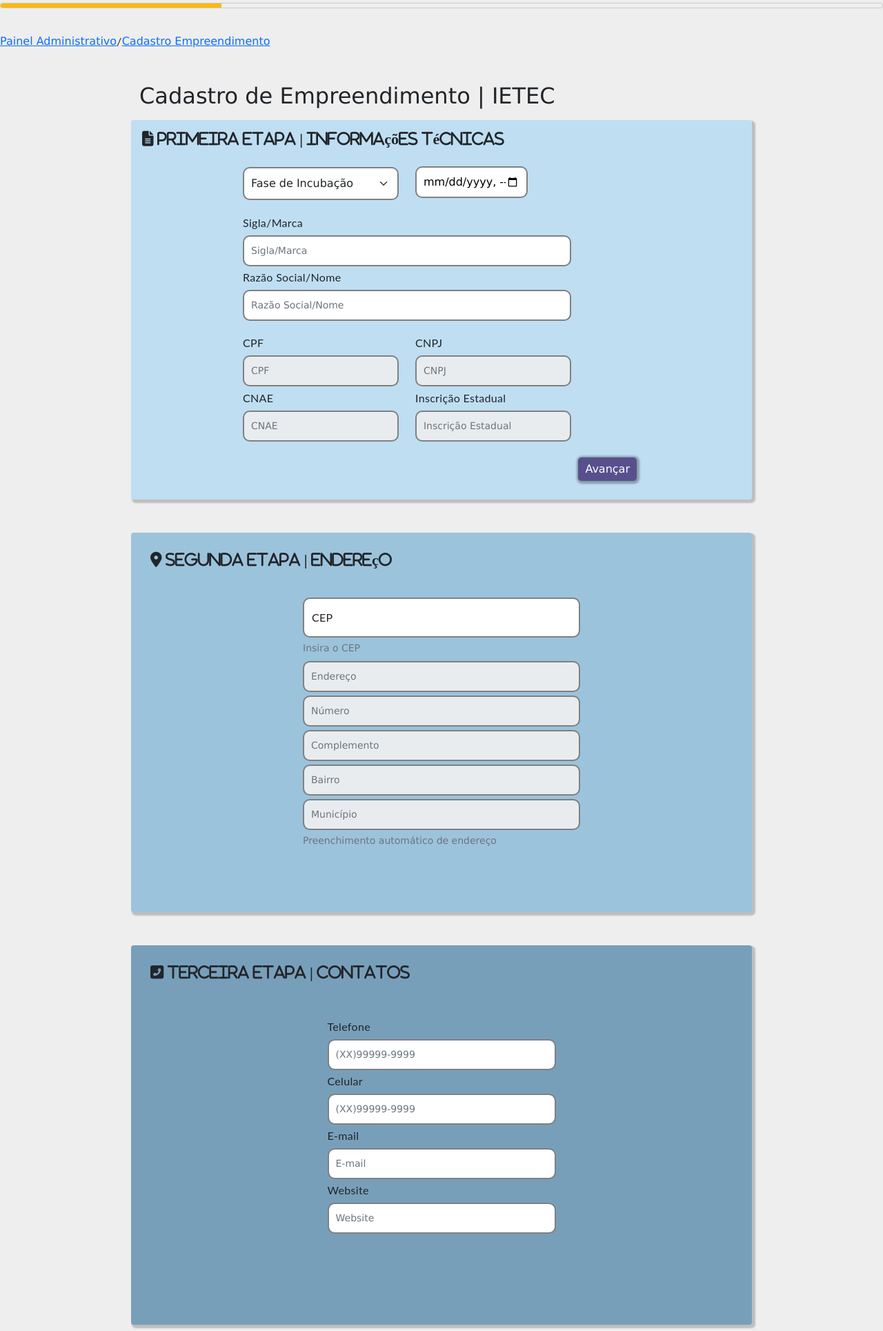
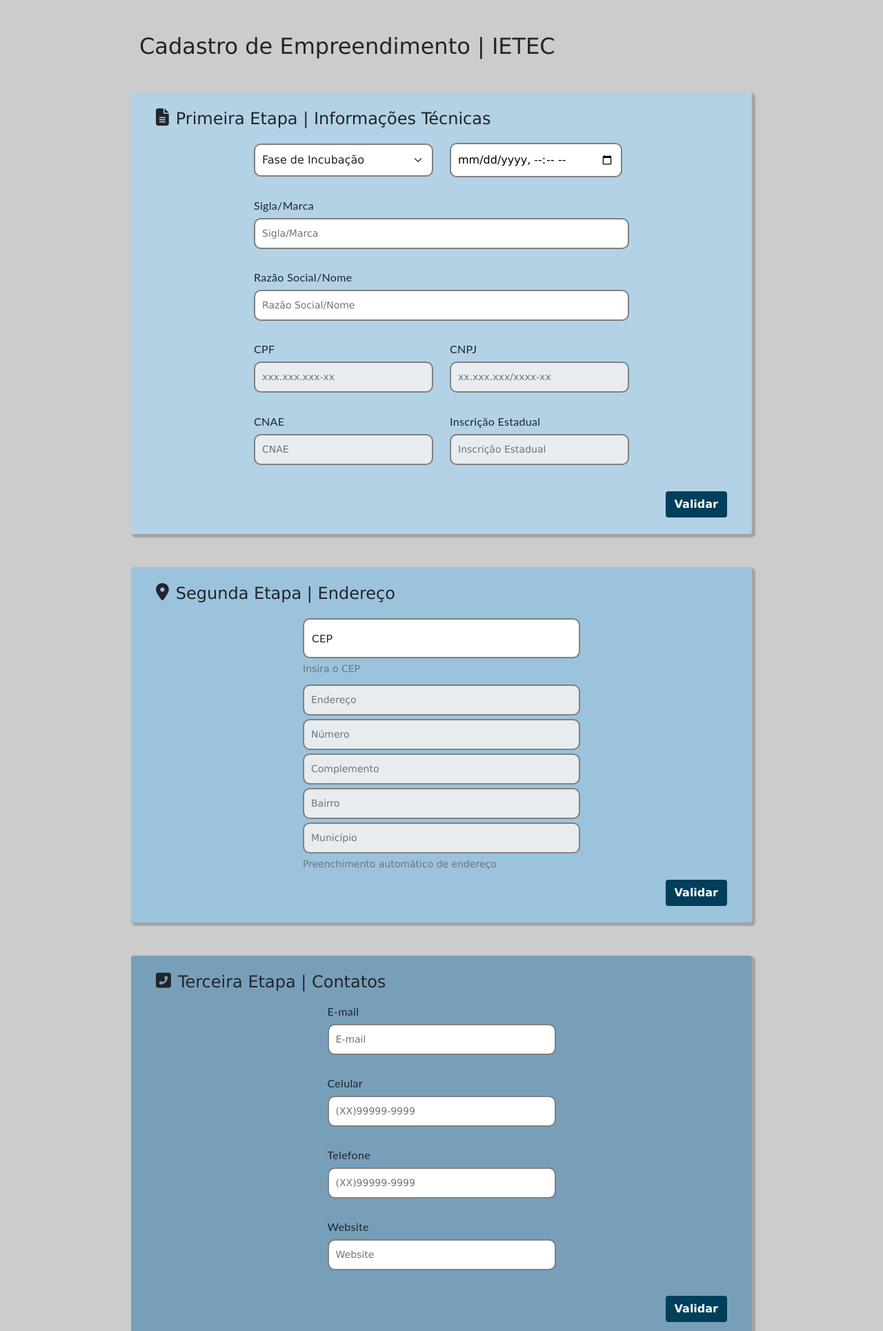
Before and after one commit to cefetfriburgo/Projeto-Gestao-IETEC, a PHP site: page /cadastro-empreendimento/index.html in a window 1280 px wide. Shown: the top 1929 px of the page at 69% size. Run offline with PHP 8.4, Linux system fonts and the light colour scheme; some libraries are stand-ins or nearby versions.

Commit message:
finalizacao de design 7/12

```diff
--- a/src/cadastro-empreendimento/estilo.css
+++ b/src/cadastro-empreendimento/estilo.css
@@ -1,6 +1,5 @@
-.cadastro-superior{
+.tela-cadastro{
     border-radius: 4px;
-    min-height: 550px;
     box-shadow: 3px 3px 2px 2px rgb(0,0,0,0.2);
 }
 
@@ -10,3 +9,7 @@
         max-width: 900px;
     }
 }
+
+.form-text{
+    height: 25px;
+}
--- a/src/cadastro-empreendimento/index.html
+++ b/src/cadastro-empreendimento/index.html
@@ -12,25 +12,28 @@
 	<title>IETEC | Cadastrar Empreendimento</title>
 </head>
 <body class="branco">
-	<meter class="fixed-top" id="progress" min="0" max="100" low="25" high="50" optimum="75" value="25"></meter>
-
+	<!--
 	<div class="d-flex flex-row mt-5">
 		<a href="./painel-administrativo/index.html">Painel Administrativo</a>
 		<p> / </p>
 		<a href="#">Cadastro Empreendimento</a>
 	</div>
+	-->
 
 	<div class="container">
-		<h1 class="mt-5 mb-3">Cadastro de Empreendimento | IETEC</h1>
+		<h1 class="mt-5 mb-5">Cadastro de Empreendimento | IETEC</h1>
 
 		<form action="insert.php" method="POST">
 			<!-- PRIMEIRA TELA DE CADASTRO -->
-			<div class="row justify-content-center cadastro-superior mb-5 azul0">
-				<h3 class="p-3 fas fa-file-alt"> Primeira Etapa | Informações Técnicas</h3>
-				<div class="col-8" style="position: relative;">
-					<div class="row mb-3">
-						<div class="col-5">
-							<select class="form-select form-selec-sm signup-text-input">
+			<div class="row justify-content-center tela-cadastro mb-5 p-4 azul1">
+				<div class="d-flex flex-row pb-3">
+					<i class="fas fa-file-alt"></i>
+					<h3> Primeira Etapa | Informações Técnicas</h3>
+				</div>
+				<div class="col-8">
+					<div class="row">
+						<div class="col">
+							<select class="form-select form-selec-sm signup-text-input" required>
 								<option value="200" id="fase" selected>Fase de Incubação</option>
 								<option value="" id="p-incubada">Pré-Incubada</option>
 								<option value="" id="incubada">Incubada</option>
@@ -38,58 +41,60 @@
 							<div class="form-text" id="fase_text"></div>
 						</div>
 						<div class="col"> <!-- A DATA DE CADASTRO SERÁ ENVIADA AUTOMATICAMENTE -->
-							<input class="form-check-input" type="datetime-local" name="data" id="data">
+							<input class="form-check-input" type="datetime-local" name="data" id="data" style="height: 50px;width: 250px;">
 						</div>
 					</div>
-					<div class="row mb-3">
-						<div class="col-10 float-left">
-							<label for="sigla-marca" >Sigla/Marca</label>
+					<div class="row">
+						<div class="col float-left">
+							<label for="sigla-marca">Sigla/Marca</label>
 							<input name="sigla-marca" id="sigla-marca" class="form-control form-control-sm mb-1 signup-text-input" type="text" placeholder="Sigla/Marca">
 							<div class="form-text" id="sigla-marca_text"></div>
-							<label for="razaoSocial-nome" >Razão Social/Nome</label>
+							<label for="razaoSocial-nome">Razão Social/Nome</label>
 							<input name="razaoSocial-nome" id="razaoSocial-nome" class="form-control form-control-sm mb-1 signup-text-input" type="text" placeholder="Razão Social/Nome">
 							<div class="form-text" id="razaoSocial-nome_text"></div>
 						</div>
 					</div>
 					<div class="row">
-						<div class="col-5">
-							<label for="cpf">CPF</label>
-							<input name="cpf" id="cpf" class="form-control form-control-sm signup-text-input" type="text" placeholder="CPF" disabled>
+						<div class="col">
+							<label for="cpf_input">CPF</label>
+							<input name="cpf" id="cpf_input" class="form-control form-control-sm signup-text-input" type="text" inputmode="numeric" placeholder="xxx.xxx.xxx-xx" pattern="([0-9]{2}[\.]?[0-9]{3}[\.]?[0-9]{3}[\/]?[0-9]{4}[-]?[0-9]{2})|([0-9]{3}[\.]?[0-9]{3}[\.]?[0-9]{3}[-]?[0-9]{2})" maxlength="14" disabled>
 							<div class="form-text" id="cpf_text"></div>
 						</div>
-						<div class="col-5">
-							<label  for="cnpj" >CNPJ</label>
-							<input name="cnpj" id="cnpj" class="form-control form-control-sm signup-text-input" type="text" placeholder="CNPJ" disabled>
+						<div class="col">
+							<label  for="cnpj_input">CNPJ</label>
+							<input name="cnpj" id="cnpj_input" class="form-control form-control-sm signup-text-input" type="text" inputmode="numeric" placeholder="xx.xxx.xxx/xxxx-xx" pattern="[0-9]{2}.[0-9]{3}.[0-9]{3}/[0-9]{4}-[0-9]{2})/" maxlength="18" disabled>
 							<div class="form-text" id="cnpj_text"></div>
 						</div>
 					</div>
 					<div class="row">
-						<div class="col-5">
-							<label for="cnae" >CNAE</label>
-							<input id="cnae" name="cnae" class="form-control form-control-sm signup-text-input" type="text" placeholder="CNAE" disabled>
+						<div class="col">
+							<label for="cnae_input">CNAE</label>
+							<input id="cnae_input" name="cnae" class="form-control form-control-sm signup-text-input" type="text" placeholder="CNAE" disabled>
 							<div class="form-text" id="cnae_text"></div>
 						</div>
-						<div class="col-5">
-							<label for="inscricaoEstadual" >Inscrição Estadual</label>
-							<input id="inscricaoEstadual" name="inscricaoEstadual" class="form-control form-control-sm signup-text-input" type="text" placeholder="Inscrição Estadual" disabled>
+						<div class="col">
+							<label for="inscricaoEstadual_input">Inscrição Estadual</label>
+							<input id="inscricaoEstadual_input" name="inscricaoEstadual" class="form-control form-control-sm signup-text-input" type="text" placeholder="Inscrição Estadual" disabled>
 							<div class="form-text" id="inscricaoEstadual_text"></div>
 						</div>
 					</div>
-					<div class="d-flex flex-row-reverse mt-2">
-						<button type="button" class="btn btn-success" onclick="validaPrimeiraSessao()" id="btn_avanco">Avançar</button>
-					</div>
 				</div>
-				<div class="segunda_sessao"></div>
+				<div class="d-flex flex-row-reverse mt-2">
+					<button type="button" class="btn estilo_botao" onclick="validaPrimeiraSessao()">Validar</button>
+				</div>
 			</div>
 
 			<!-- SEGUNDA TELA DE CADASTRO -->
-			<div class="row justify-content-center cadastro-superior mb-5 p-4 azul" id="segunda-sessao">
-				<h3 class="fas fa-map-marker-alt"> Segunda Etapa | Endereço</h3>
+			<div class="row justify-content-center tela-cadastro mb-5 p-4 azul2" id="segunda-sessao">
+				<div class="d-flex flex-row pb-3">
+					<i class="fas fa-map-marker-alt"></i>
+					<h3>Segunda Etapa | Endereço</h3>
+				</div>
 				<div class="col-6">
 					<div class="form-floating">
-						<input id="cep" name="cep" class="form-control signup-text-input" type="text" placeholder="CEP">
-						<label  for="cep">CEP</label>
-						<div class="form-text">Insira o CEP</div>
+						<input id="cep_input" name="cep" class="form-control signup-text-input" type="text" inputmode="numeric" placeholder="CEP">
+						<label  for="cep_input">CEP</label>
+						<div class="form-text" id="cep_text">Insira o CEP</div>
 					</div>
 					<input id="endereco" name="endereco" class="form-control form-control-sm mt-2 signup-text-input" type="text" placeholder="Endereço" readonly>
 					<input id="numero" name = "numero" class="form-control form-control-sm mt-1 signup-text-input" type="number" placeholder="Número" readonly>
@@ -98,43 +103,57 @@
 					<input id="municipio" name="municipio" class="form-control form-control-sm mt-1 signup-text-input" type="text" placeholder="Município" readonly>
 					<div class="form-text">Preenchimento automático de endereço</div>
 				</div>
-				<div class="terceira_sessao"></div>
+				<div class="d-flex flex-row-reverse mt-2">
+					<button type="button" class="btn estilo_botao" onclick="validaSegundaSessao()">Validar</button>
+				</div>
 			</div>
 
 			<!-- TERCEIRA TELA DE CADASTRO -->
-			<div class="row justify-content-center cadastro-superior mb-5 p-4 azul2">
-				<h3 class="fas fa-phone-square-alt"> Terceira Etapa | Contatos</h3>
+			<div class="row justify-content-center tela-cadastro mb-5 p-4 azul3">
+				<div class="d-flex flex-row pb-3">
+					<i class="fas fa-phone-square-alt"></i>
+					<h3>Terceira Etapa | Contatos</h3>
+				</div>
 				<div class="col-5">
-					<label  for="phone">Telefone</label>
-					<input type="tel" id="telefone" name="telephone" placeholder="(XX)99999-9999" pattern="\([0-9]{2}\)[0-9]{5}\-[0-9]{4}" class="form-control form-control-sm mb-1 signup-text-input">
-					<label for="celular">Celular</label>
-					<input type="tel" id="celular" name="celphone" placeholder="(XX)99999-9999" pattern="\([0-9]{2}\)[0-9]{5}\-[0-9]{4}" class="form-control form-control-sm mb-1 signup-text-input" aria-placeholder="Celular">
-					<label for="e-mail" >E-mail</label>
-					<input id="e-mail" name="e-mail" class="form-control form-control-sm mb-1 signup-text-input" type="email" placeholder="E-mail">
+					<label for="email_input" >E-mail</label>
+					<input id="email_input" name="e-mail" class="form-control form-control-sm mb-1 signup-text-input" type="email" placeholder="E-mail">
+					<div class="form-text" id="email_text"></div>
+					<label for="celular_input">Celular</label>
+					<input type="numeric" id="celular_input" name="celphone" placeholder="(XX)99999-9999" pattern="\([0-9]{2}\)[0-9]{5}\-[0-9]{4}" class="form-control form-control-sm mb-1 signup-text-input" aria-placeholder="Celular">
+					<div class="form-text" id="celular_text"></div>
+					<label  for="telefone">Telefone</label>
+					<input type="numeric" id="telefone" name="telephone" placeholder="(XX)99999-9999" pattern="\([0-9]{2}\)[0-9]{5}\-[0-9]{4}" class="form-control form-control-sm mb-1 signup-text-input">
+					<div class="form-text"></div>
 					<label for="website" >Website</label>
 					<input id="website" name="website" class="form-control form-control-sm mb-1 signup-text-input" type="url" placeholder="Website">
+					<div class="form-text"></div>
 				</div>
-				<div class="ultima_sessao"></div>
+				<div class="d-flex flex-row-reverse mt-2">
+					<button type="button" class="btn estilo_botao" onclick="validaTerceiraSessao()">Validar</button>
+				</div>
 			</div>
 
 			<!-- ÚLTIMA TELA DE CADASTRO -->
-			<div class="row cadastro-superior mb-3 p-4 azul3 justify-content-center">
-				<h3 class="fas fa-pencil-alt"> Última Etapa | Opcionais</h3>
-				<div class="col-7">
-					<label  for="logoEmpresa">Adicione uma logo para o empreendimento</label>
-					<input class="form-control" name= "logoEmpresa" form-control-sm mb-4 type="file" id="logoEmpresa">
-					<div class="form-floating">
+			<div class="row tela-cadastro mb-3 p-4 azul4 justify-content-center">
+				<div class="d-flex flex-row pb-3">
+					<i class="fas fa-pencil-alt"></i>
+					<h3>Última Etapa | Opcionais</h3>
+				</div>
+				<div class="col-8">
+					<div class="form-floating mb-4">
 						<textarea class="form-control form-control" name="comentario" placeholder="" id="comentario" style="min-height: 100px;max-height: 300px"></textarea>
 						<label for="comentario">Adicione um comentário</label>
 					</div>
+					<label  for="logoEmpresa">Adicione uma logo para o empreendimento</label>
+					<input class="form-control" name= "logoEmpresa" form-control-sm mb-4 type="file" id="logoEmpresa">
 				</div>
 			</div>
 
 			<!-- BOTÃO INFERIOR -->
-			<div class="d-flex flex-row-reverse mb-2">
-				<button type="button" class="btn-success botao">
+			<div class="d-flex flex-row-reverse mt-3 mb-3">
+				<button type="button" class="btn estilo_botao">
 					<i class="fas fa-building"></i>
-					CADASTRAR
+					Cadastrar
 				</button>
 			</div>
 		</form>
@@ -143,20 +162,20 @@
 <script> /* ALTERNAÇÃO DE CAMPOS DISPONÍVEIS (TIPOS DE INCUBAÇÃO) */
 	$(document).ready(function() {
 		$("#p-incubada").click(function (){
-			$("#cpf").prop("disabled", false);
-			$("#cnpj").prop("disabled", true);
-			$("#inscricaoEstadual").prop("disabled", true);
-			$("#cnae").prop("disabled", true);
+			$("#cpf_input").prop("disabled", false);
+			$("#cnpj_input").prop("disabled", true);
+			$("#inscricaoEstadual_input").prop("disabled", true);
+			$("#cnae_input").prop("disabled", true);
 
 			$("#fase").val(0);
 			$("#incubada").val(0);
 			$("#p-incubada").val(200);
 		});
 		$("#incubada").click(function (){
-			$("#cpf").prop("disabled", true);
-			$("#cnpj").prop("disabled", false);
-			$("#inscricaoEstadual").prop("disabled", false);
-			$("#cnae").prop("disabled", false);
+			$("#cpf_input").prop("disabled", true);
+			$("#cnpj_input").prop("disabled", false);
+			$("#inscricaoEstadual_input").prop("disabled", false);
+			$("#cnae_input").prop("disabled", false);
 
 			$("#fase").val(0);
 			$("#p-incubada").val(0);
@@ -167,25 +186,28 @@
 			$("#incubada").val(0);
 			$("#fase").val(200);
 
-			$("#cpf").prop("disabled", true);
-			$("#cnpj").prop("disabled", true);
-			$("#inscricaoEstadual").prop("disabled", true);
-			$("#cnae").prop("disabled", true);
+			$("#cpf_input").prop("disabled", true);
+			$("#cnpj_input").prop("disabled", true);
+			$("#inscricaoEstadual_input").prop("disabled", true);
+			$("#cnae_input").prop("disabled", true);
 		});
 	});
+	/*
+		$('html,body').animate({scrollTop: $(".segunda_sessao").offset().top},'slow');
+	*/
 </script>
-<script> /* VERIFICAÇÃO DE CAMPOS VAZIOS PARA AVANÇAR O PROGRESSO DE PREENCHIMENTO */
+<script> /* VERIFICAÇÃO DE CAMPOS VAZIOS */
 	var sigla_marca_input = document.getElementById("sigla-marca");
 	var sigla_marca_text = document.getElementById("sigla-marca_text");
 	var razaoSocial_nome_input = document.getElementById("razaoSocial-nome");
 	var razaoSocial_nome_text = document.getElementById("razaoSocial-nome_text");
-	var cpf_input = document.getElementById("cpf");
+	var cpf_input = document.getElementById("cpf_input");
 	var cpf_text = document.getElementById("cpf_text");
-	var cnpj_input = document.getElementById("cnpj");
+	var cnpj_input = document.getElementById("cnpj_input");
 	var cnpj_text = document.getElementById("cnpj_text");
-	var cnae_input = document.getElementById("cnae");
+	var cnae_input = document.getElementById("cnae_input");
 	var cnae_text = document.getElementById("cnae_text");
-	var inscricaoEstadual_input = document.getElementById("inscricaoEstadual");
+	var inscricaoEstadual_input = document.getElementById("inscricaoEstadual_input");
 	var inscricaoEstadual_text = document.getElementById("inscricaoEstadual_text");
 
 	var p_incubada = document.getElementById("p-incubada");
@@ -194,17 +216,25 @@
 	var fase_text = document.getElementById("fase_text");
 
 	function validaPrimeiraSessao(){
-		if(sigla_marca_input.value == ""){
+		if(fase.value == 200){
+			fase_text.innerHTML = "Preencha este campo para continuar.";
+			sigla_marca_text.innerHTML = "";
+			razaoSocial_nome_text.innerHTML = "";
+			cpf_text.innerHTML = "";
+			cnpj_text.innerHTML = "";
+			cnae_text.innerHTML = "";
+			inscricaoEstadual_text.innerHTML = "";
+		}
+		if(!sigla_marca_input.value){
 			sigla_marca_input.focus();
 			sigla_marca_text.innerHTML = "Preencha este campo para continuar.";
 		}
-		if(razaoSocial_nome_input.value == ""){
+		if(!razaoSocial_nome_input.value){
 			razaoSocial_nome_input.focus();
 			razaoSocial_nome_text.innerHTML = "Preencha este campo para continuar.";
 		}
-
 		if(p_incubada.value == 200){
-			if(cpf_input.value == ""){
+			if(!cpf_input.valu){
 				cpf_input.focus();
 				cpf_text.innerHTML = "Preencha este campo para continuar.";
 			}
@@ -215,21 +245,21 @@
 			fase_text.innerHTML = "";
 		}
 		if(incubada.value == 200){
-			if(cnpj_input.value == ""){
+			if(!cnpj_input.value){
 				cnpj_input.focus();
 				cnpj_text.innerHTML = "Preencha este campo para continuar.";
 			}
 			else{
 				cnpj_text.innerHTML = "";
 			}
-			if(cnae_input.value == ""){
+			if(!cnae_input.value){
 				cnae_input.focus();
 				cnae_text.innerHTML = "Preencha este campo para continuar.";
 			}
 			else{
 				cnae_text.innerHTML = "";
 			}
-			if(inscricaoEstadual_input.value == ""){
+			if(!inscricaoEstadual_input.value){
 				inscricaoEstadual_input.focus();
 				inscricaoEstadual_text.innerHTML = "Preencha este campo para continuar.";
 			}
@@ -237,34 +267,36 @@
 				inscricaoEstadual_text.innerHTML = "";
 			}
 			cpf_text.innerHTML = "";
-
 			fase_text.innerHTML = "";
 		}
-		if(fase.value == 200){
-			fase_text.innerHTML = "Preencha este campo para continuar.";
-			sigla_marca_text.innerHTML = "";
-			razaoSocial_nome_text.innerHTML = "";
-			cpf_text.innerHTML = "";
-			cnpj_text.innerHTML = "";
-			cnae_text.innerHTML = "";
-			inscricaoEstadual_text.innerHTML = "";
+	}
+	function validaSegundaSessao(){
+		var cep_input = document.getElementById("cep_input");
+
+		if(!cep_input.value){
+			cep_input.focus();
+			cep_text.innerHTML = "Preencha este campo para continuar.";
+		}
+		else{
+			cep_text.innerHTML = "Correto.";
 		}
 	}
-	function avanca1(){
-		fase_text.innerHTML = "";
-		sigla_marca_text.innerHTML = "";
-		razaoSocial_nome_text.innerHTML = "";
-		cpf_text.innerHTML = "";
-		cnpj_text.innerHTML = "";
-		cnae_text.innerHTML = "";
-		inscricaoEstadual_text.innerHTML = "";
+	function validaTerceiraSessao(){
+		var celular_input = document.getElementById("celular_input");
+		var email_input = document.getElementById("email_input");
 
-		$('html,body').animate({scrollTop: $(".segunda_sessao").offset().top},'slow');
-
-		document.getElementById("progress").setValue == 50;
-	}
-	function validaSegundaSessao(){
-
+		if(!celular_input.value){
+			celular_input.focus();
+			celular_text.innerHTML = "Preencha este campo para continuar.";
+		}
+		if(!email_input.value){
+			email_input.focus();
+			email_text.innerHTML = "Preencha este campo para continuar.";
+		}
+		else{
+			celular_text.innerHTML = "";
+			email_text.innerHTML = "";
+		}
 	}
 </script>
 </html>
--- a/src/design/css/components/buttons.css
+++ b/src/design/css/components/buttons.css
@@ -1,61 +1,16 @@
-.btn {
-    border:none;
-    border-radius: 5px;
-    box-shadow: 1px 1px 3px 3px rgba(0, 0, 0, 0.3);
-    padding: 5px 10px;
-    margin: 10px 5px;
+.estilo_botao {
+    color: #fff;
+    font-weight: bold;
+
+    background-color: var(--background-default);
+}
+.estilo_botao:hover {
+    background-color: var(--background-active-default);
+    color: #fff;
 }
 
-.btn-success {
-    background-color: var(--background-inactive-purple);
-    color:#fff;
+.btn{
+    display: flex;
+    justify-content: center;
+    align-items: center;
 }
-.btn-success:hover {
-    background-color: var(--background-purple);
-}
-
-.btn-default {
-    background-color: var(--background-default);
-}
-
-.btn-default:hover {
-    background-color: var(--background-active-default);
-}
-/*
-.botao{
-    font-family: 'Lucida Sans', 'Lucida Sans Unicode', sans-serif;
-}
-*/
-.botao {
-    -webkit-border-radius: 20px;
-    -moz-border-radius: 20px;
-    border-radius: 20px;
-    height: 0;
-    line-height: 0;
-    color: #FFFFFF;
-    font-family: 'Lucida Sans', 'Lucida Sans Unicode', sans-serif;
-    width: 180px;
-    font-size: 18px;
-    font-weight: 100;
-    padding: 11px 20px 40px 9px;
-    margin: 2px 1px;
-    background-color: #003F5C;
-    -webkit-box-shadow: 1px 1px 20px 0 #5E6264;
-    -moz-box-shadow: 1px 1px 20px 0 #5E6264;
-    box-shadow: 1px 1px 20px 0 #5E6264;
-    text-shadow: 1px 1px 20px #000000;
-    border: solid #003F5C 1px;
-    text-decoration: none;
-    display: inline-block;
-    cursor: pointer;
-    text-align: center;
- }
-
- .botao:hover {
-    background: #305D7A;
-    border: solid #0000 1px;
-    -webkit-border-radius: 20px;
-    -moz-border-radius: 20px;
-    border-radius: 20px;
-    text-decoration: none;
- }
--- a/src/design/css/components/icons.css
+++ b/src/design/css/components/icons.css
@@ -1,4 +1,4 @@
 .far, .fas{
-    font-size: 22px;
-    padding: 4px;
+    font-size: 25px;
+    padding-right: 10px;
 }
--- a/src/design/css/main.css
+++ b/src/design/css/main.css
@@ -24,25 +24,22 @@
     background-color: var(--background-default);
 }
 
-.azul0{
-    background-color: var(--background-blue0);
+/* TELAS DE CADASTRO */
+.azul1{
+    background-color: var(--panel-blue1);
 }
-
 .azul2{
-    background-color: var(--background-blue2);
+    background-color: var(--panel-blue2);
 }
-
 .azul3{
-    background-color: var(--background-blue3);
+    background-color: var(--panel-blue3);
+}
+.azul4{
+    background-color: var(--panel-blue4);
 }
 
 
-/* DIVS PRINCIPAIS */
-.azul{
-    background-color: var(--background-blue);
+/* BODY */
+.branco{
+    background-color: var(--background-body);
 }
-
-/* BODYS */
-.branco{
-    background-color: var(--background-active-default);
-}
--- a/src/design/css/utils/variables.css
+++ b/src/design/css/utils/variables.css
@@ -1,23 +1,21 @@
 :root {
+    --background-body: #ccc;
+
     --background-yellow: #ffa600;
 
     --background-inactive-purple: #58508d;
     --background-purple: #9086b9;
-
     --background-light-purple: #c9c0e7;
 
+    --background-default: #003F5C;
+    --background-active-default: #305D7A;
 
-    --background-blue: #9cc3dc;
-    --background-default: #ccc;
-    --background-active-default: #eee;
+    --panel-blue1: #a7d6f5a8;
+    --panel-blue2: #9cc3dc;
+    --panel-blue3: #789fba;
+    --panel-blue4: #547e9a;
 
-    --background-blue0: #a7d6f5a8;
-    --background-blue2: #789fba;
-    --background-blue3: #547e9a;
-
-
-    --panel-blue: #789fba;
-    --panel-white: #fffff;
+    --panel-white: #fff;
     --panel-default: #f7f7f7;
     --panel-purple: #c9c0e7;
 }
```
